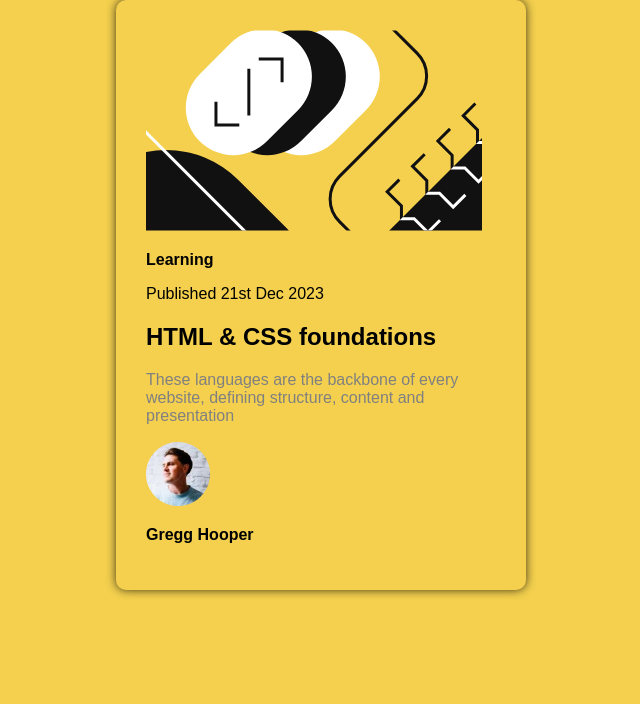
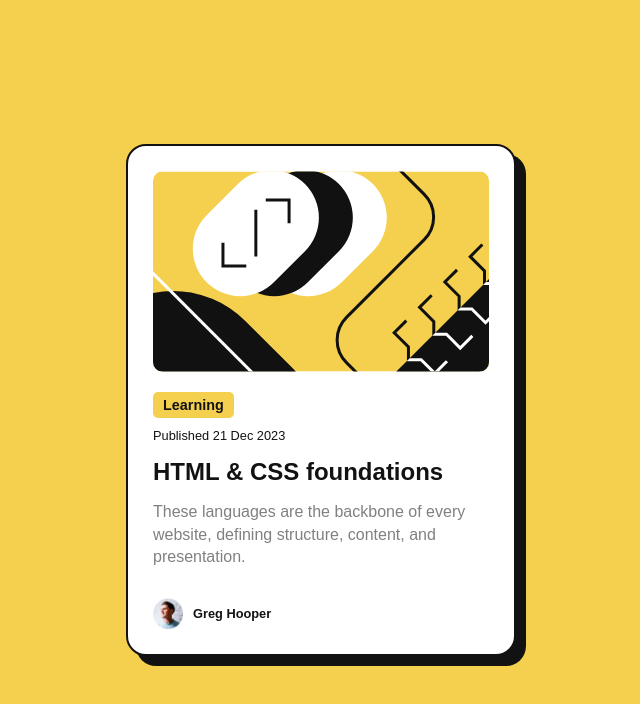
Before and after one commit to christianmachira/blog-preview-card, a plain HTML site: page index.html in a window 1280 px wide. Shown: the whole page, without its empty margins (319-959 px from the left). Drawn offline with Linux system fonts and the light colour scheme; a web font is replaced by a local one.

Commit message:
new branch

```diff
--- a/index.html
+++ b/index.html
@@ -2,28 +2,26 @@
 <html>
 
     <head>
+        <meta charset="UTF-8">
+        <meta name="viewport" content="width=device-width,initial-scale=1.0"> <!-- display site properly -->
         <title>blog-preview-card</title>
+        <link rel ="icon" type="image/png" sizes="32*32" href="/Users/christianmachira/Downloads/blog-preview-card-main/assets/images/favicon-32x32.png">
         <link rel ="stylesheet" href="style.css">
     </head>
+  <body>
 
-    <body style="background-color: hsl(47, 88%, 63%);">
-        <div id="box" >
-            <div id="img">
-                <img src="illustration-article.svg" alt="an image with self-closing html tags">
-            </div>
+        <!-- create a card container -->
 
-
-        <p id="learn" style="color:black;"><b>Learning</b></p>
-        <p style="color: black;">Published 21st Dec 2023</p>
-        <h2 style="color:black;">HTML & CSS foundations</h2>
-        <p id="caption">These languages are the backbone of every website, defining structure, content and presentation</p>
-
-
-
-        <img src="image-avatar.webp" alt="Gregg Hooper">
-        <p style="color:black;"><b>Gregg Hooper</b></p>
-
+      <div class="card-container">
+        <img src="illustration-article.svg" alt="article-image" class="blog-image">
+        <span class="status">Learning</span>
+        <p class="date">Published 21 Dec 2023</p>
+        <h2 class="title">HTML & CSS foundations</h2>
+        <p class="description">These languages are the backbone of every website, defining structure, content, and presentation.</p>
+        <div class="author-section">
+            <img src="image-avatar.webp" alt="author-image">
+            <span class="author-name">Greg Hooper</span>
         </div>
+      </div>
     </body>
-
 </html>
--- a/style.css
+++ b/style.css
@@ -1,34 +1,92 @@
-body{
-    /* background-color: hsl(47, 88%, 63%); */
-    font-size: 16px;
-    font-family: 'Figtree', sans-serif;;
-    display:flex;
-    flex-direction: column;
-    flex-grow:0;
-    flex-shrink: 0;
-    align-items: center;
-    flex-wrap: wrap;
-    place-items: center;
-    width: 350px;
-    padding: 30px;
-    margin: auto;
-    border-radius: 10px;
-    box-shadow: 0px 0px 10px 0px rgba(0,0,0,0.75);
-    justify-content: center;
-    color: hsl(0, 0%, 50%);
-
+@font-face {
+    font-family: 'FigTree';
+    src: local('FigTree'),
+        url(./assets/fonts/static/Figtree-SemiBold.ttf);
+    font-weight: 600;
+}
+@font-face {
+    font-family: 'FigTree';
+    src: local('FigTree'),
+        url(./assets/fonts/static/Figtree-ExtraBold.ttf);
+    font-weight: 800;
 }
 
-div.img2{
-    float: left;
+* {
+    margin: 0;
+    padding: 0;
+    box-sizing: border-box;
 }
-div.box{
-    display:flex;
+
+body {
+    min-height: 100vh;
+    background-color: hsl(47, 88%, 63%);
+    display: flex;
+    justify-content: center;
     align-items: center;
-    flex-direction: column;
-    flex-wrap: wrap;
+    font-size: 16px;
+    font-family: 'Figtree', sans-serif;
+    color: hsl(0, 0%, 7%);
+}
 
+.card-container {
+    max-width: 390px;
+    border: 2px solid hsl(0, 0%, 7%);
+    background-color: hsl(0, 0%, 100%);
+    padding: 25px;
+    border-radius: 20px;
+    box-shadow: 10px 10px;
+    margin: 0 20px;
 }
-img{
-    object-fit: cover;
+
+.blog-image {
+    max-width: 100%;
+    display: block;
+    border-radius: 10px;
+    margin-bottom: 20px;
 }
+
+.status {
+    display: inline-block;
+    font-size: 0.9em;
+    font-weight: 800;
+    padding: 5px 10px;
+    color: hsl(0, 0%, 7%);
+    background-color: hsl(47, 88%, 63%);
+    border-radius: 5px;
+}
+
+.date {
+    font-size: 0.8em;
+    margin-top: 10px;
+}
+
+.title {
+    margin: 15px 0;
+    cursor: pointer;
+}
+
+.title:hover, .title:active {
+    color:hsl(47, 88%, 63%);
+}
+
+.description {
+    color: hsl(0, 0%, 50%);
+    max-width: 336px;
+    line-height: 1.4em;
+    margin-bottom: 30px;
+}
+
+.author-section {
+    display: flex;
+    align-items: center;
+}
+
+.author-section img {
+    width: 30px;
+}
+
+.author-name {
+    margin-left: 10px;
+    font-weight: 800;
+    font-size: 0.8em;
+}
```
